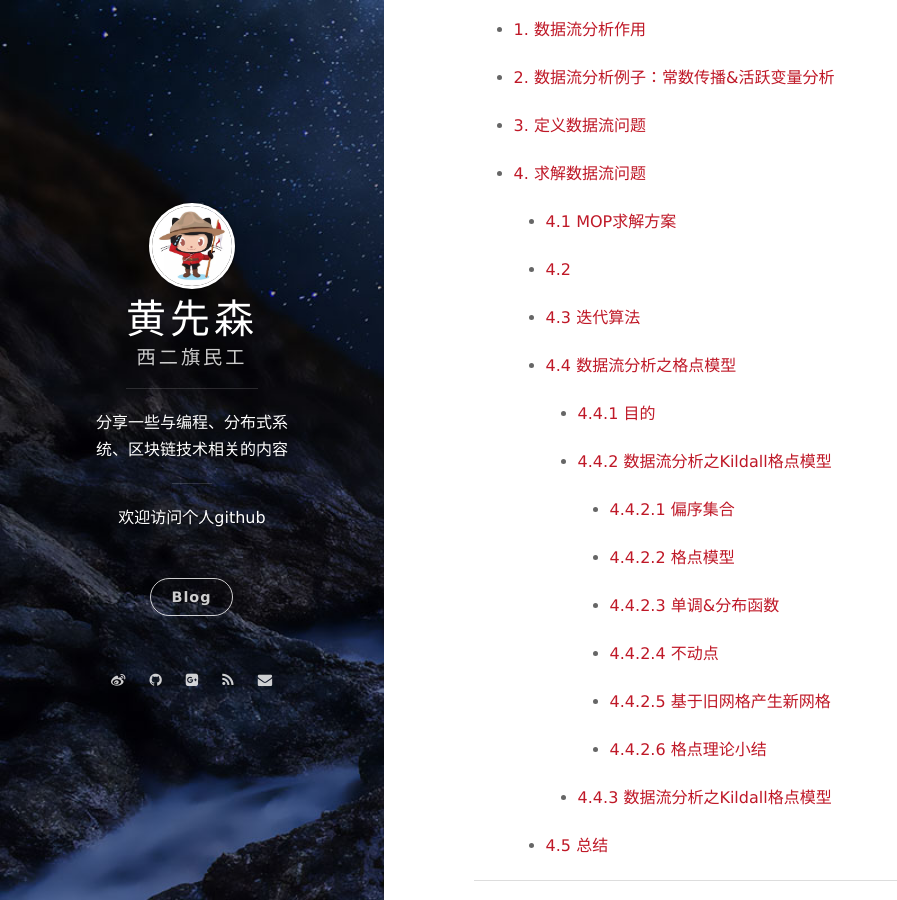
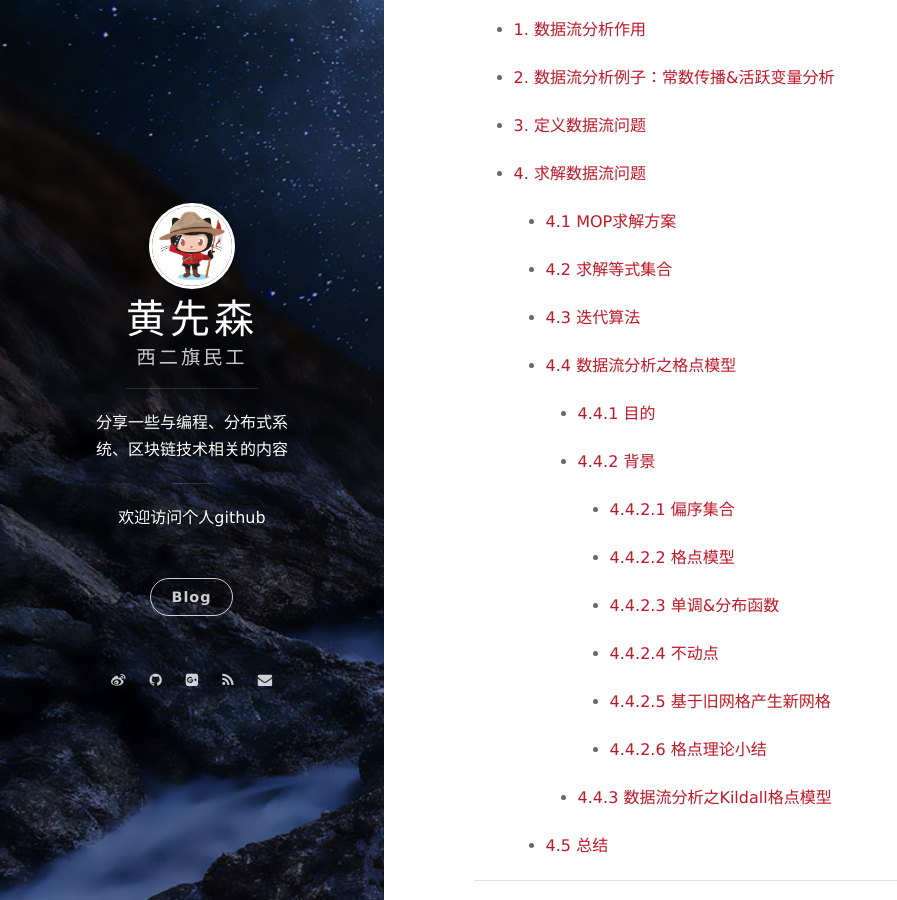
Before and after one commit to berryjam/berryjam.github.io, a Jekyll site: the page built from _posts/2020-02-17-基于数据流分析的程序漏洞分析技术方案(一).md, in a window 1280 px wide and 900 px high, scrolled down 424 px. Shown: the whole window, without its empty margins (0-897 px from the left). Built offline with Jekyll 4.4.1, drawn with Linux system fonts in a browser that asks for light colours; nearby versions of some CDN libraries; comment, search, counter and statistics services are not loaded.

Commit message:
Update 2020-02-17-基于数据流分析的程序漏洞分析技术方案(一).md

```diff
--- a/_posts/2020-02-17-基于数据流分析的程序漏洞分析技术方案(一).md
+++ b/_posts/2020-02-17-基于数据流分析的程序漏洞分析技术方案(一).md
@@ -19,7 +19,7 @@ tags: llvm IR 数据流分析 程序漏洞分析 智能合约
 
     - [4.1 MOP求解方案]()
 
-    - [4.2 ]()
+    - [4.2 求解等式集合]()
 
     - [4.3 迭代算法]()
 
@@ -27,7 +27,7 @@ tags: llvm IR 数据流分析 程序漏洞分析 智能合约
 
         - [4.4.1 目的]()
 
-        - [4.4.2 数据流分析之Kildall格点模型]()
+        - [4.4.2 背景]()
 
             - [4.4.2.1 偏序集合]()
 
```
